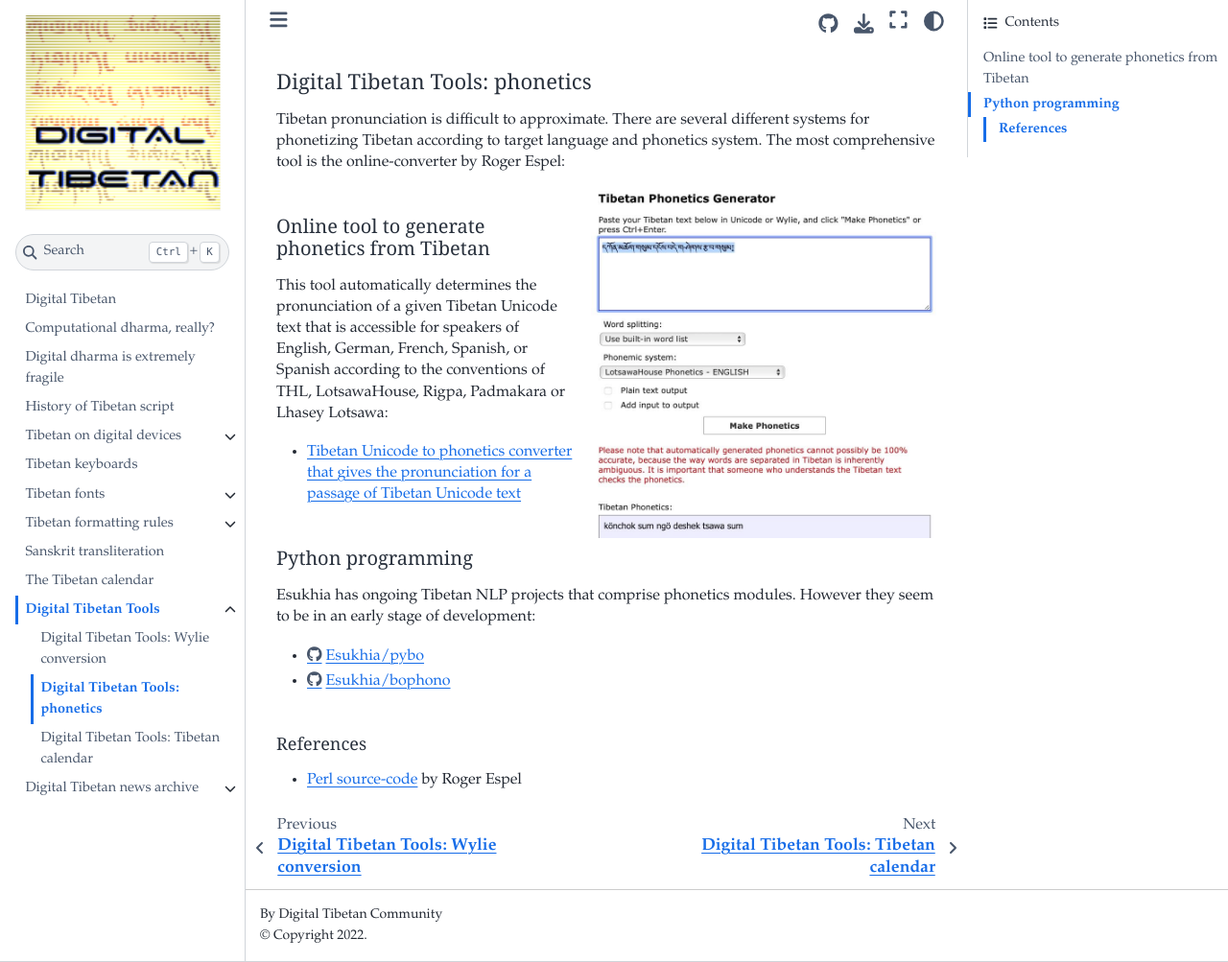
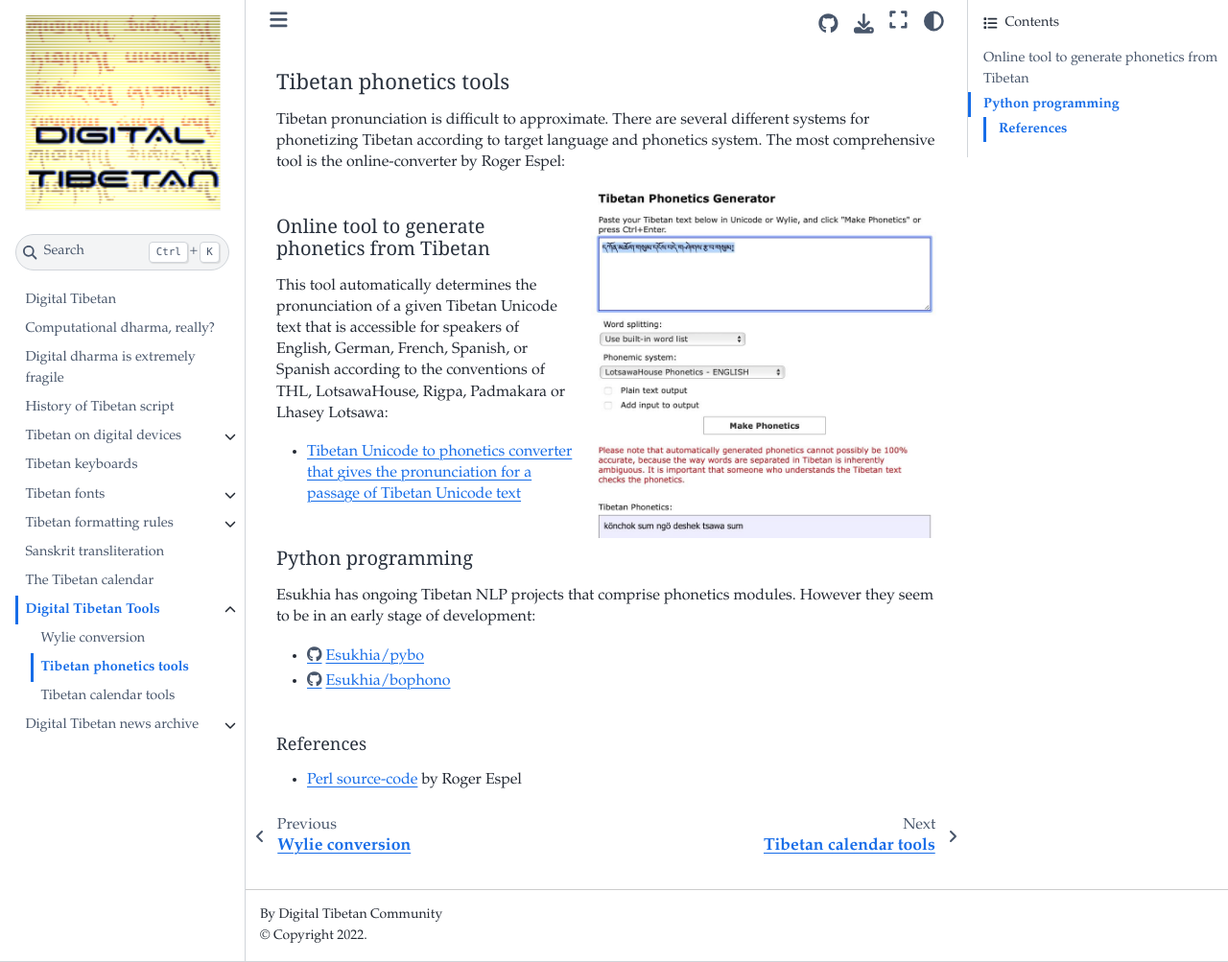
Before and after one commit to DigitalTibetan/DigitalTibetan, a Jupyter Book: the page built from docs/digital_tibetan_tools_pronunciation.md, in a window 1280 px wide and 1003 px high. Shown: the whole window at 96% size. Built offline with Jupyter Book 1.0.4 settings and Sphinx 7.4.7 and the Sphinx Book theme 1.1.4, drawn with Linux system fonts in a browser that asks for light colours.

Commit message:
less verbose headlines

````diff
--- a/docs/digital_tibetan_tools_calendar.md
+++ b/docs/digital_tibetan_tools_calendar.md
@@ -1,4 +1,4 @@
-# Digital Tibetan Tools: Tibetan calendar
+# Tibetan calendar tools
 
 ```{image} Images/tibetan_calendar_tool.jpg
 :align: right
--- a/docs/digital_tibetan_tools_pronunciation.md
+++ b/docs/digital_tibetan_tools_pronunciation.md
@@ -1,4 +1,4 @@
-# Digital Tibetan Tools: phonetics
+# Tibetan phonetics tools
 
 Tibetan pronunciation is difficult to approximate. There are several different systems for phonetizing Tibetan according to target language and phonetics system. The most comprehensive tool is the online-converter by Roger Espel:
 
--- a/docs/digital_tibetan_tools_wylie.md
+++ b/docs/digital_tibetan_tools_wylie.md
@@ -1,4 +1,4 @@
-# Digital Tibetan Tools: Wylie conversion
+# Wylie conversion
 
 For introduction how EWTS Wylie works, see [Teaching EWTS](https://www.thlib.org/reference/transliteration/teachingewts.pdf) by Alexandru Anton-Luca. If you want to learn, how to work with Tibetan computer keyboards, this is a useful resource.
 
--- a/docs/tibetan_formatting_libreoffice_extension.md
+++ b/docs/tibetan_formatting_libreoffice_extension.md
@@ -1,4 +1,4 @@
-# Tibetan Formatting LibreOffice Extension
+# LibreOffice Extension
 
 ## Introduction
 
````
Also changed, not shown: docs/news/2022-04-11_tibetan_translation_services.md (+1 -2 lines).
